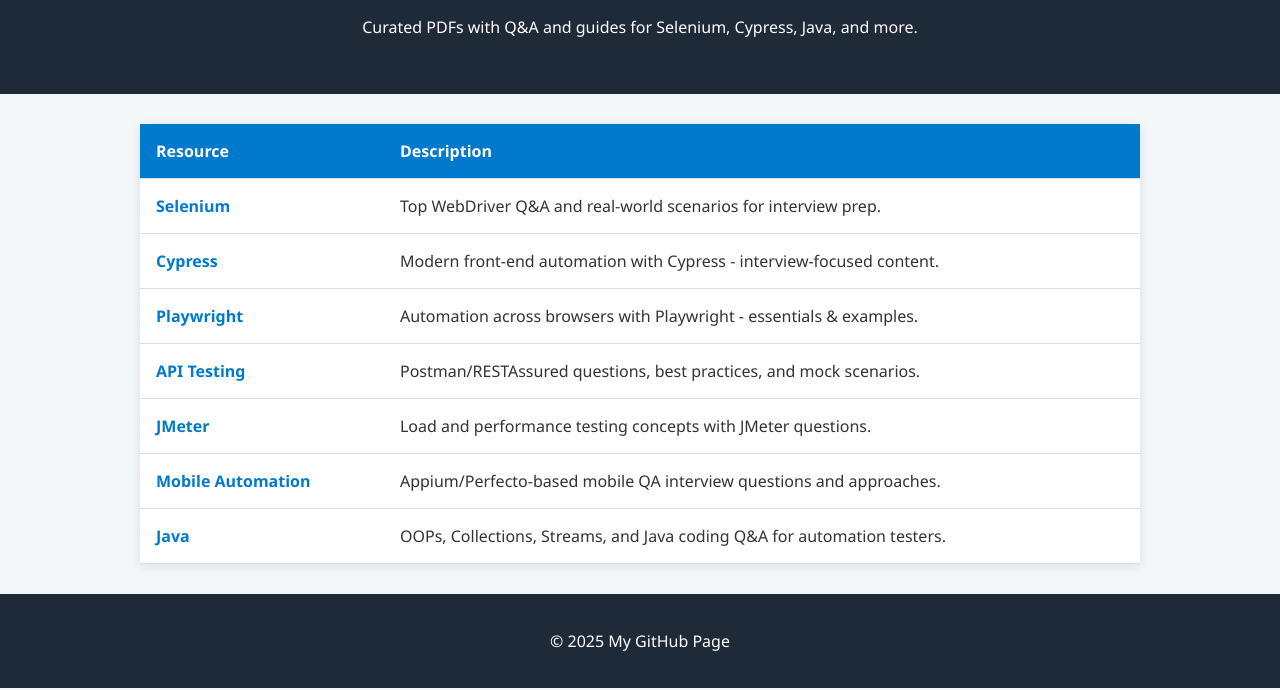
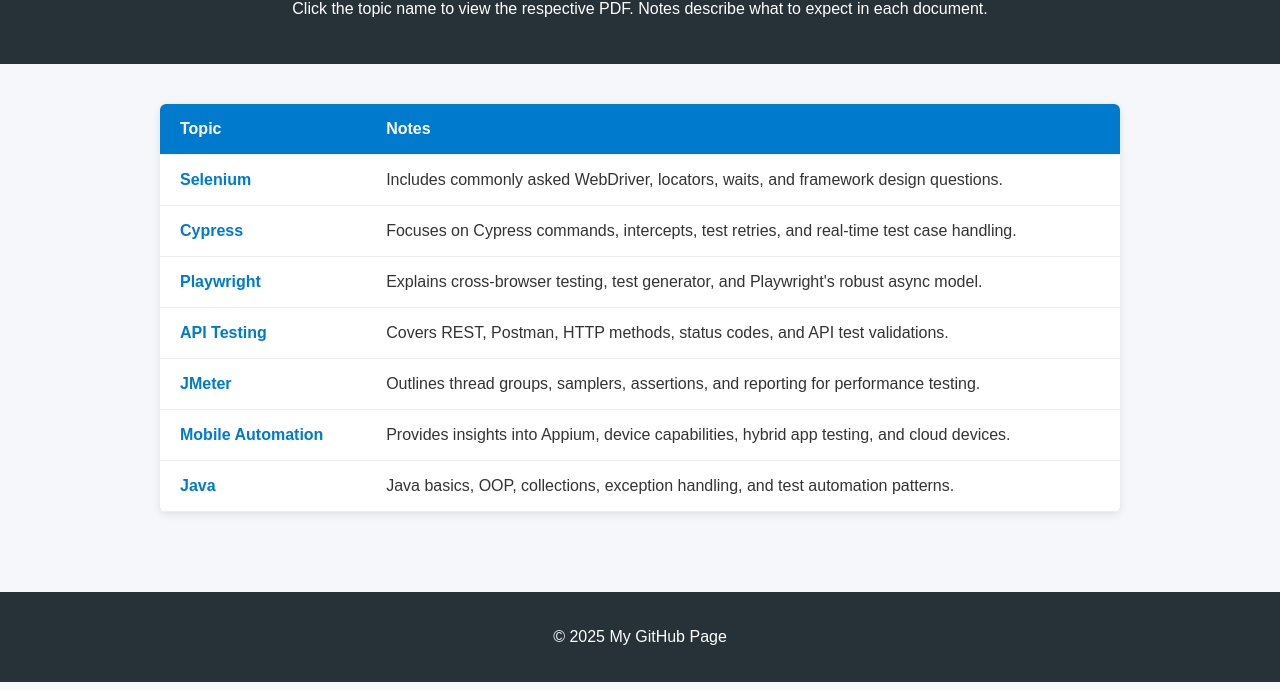
Before and after one commit to anandk625/my-website, a plain HTML site: page index.html in a window 1280 px wide. Shown: the part 110-800 px from the top of the page. Drawn offline with Linux system fonts and the light colour scheme.

Commit message:
another updated format for table

```diff
--- a/index.html
+++ b/index.html
@@ -9,45 +9,45 @@
 <body>
   <header>
     <h1>Automation Interview Resources</h1>
-    <p>Curated PDFs with Q&A and guides for Selenium, Cypress, Java, and more.</p>
+    <p>Click the topic name to view the respective PDF. Notes describe what to expect in each document.</p>
   </header>
 
   <main>
-    <table class="resource-table">
+    <table>
       <thead>
         <tr>
-          <th>Resource</th>
-          <th>Description</th>
+          <th>Topic</th>
+          <th>Notes</th>
         </tr>
       </thead>
       <tbody>
         <tr>
           <td><a href="docs/Selenium_Interview_Questions_Answers.pdf" target="_blank">Selenium</a></td>
-          <td>Top WebDriver Q&A and real-world scenarios for interview prep.</td>
+          <td>Includes commonly asked WebDriver, locators, waits, and framework design questions.</td>
         </tr>
         <tr>
           <td><a href="docs/Cypress_Interview_Questions_Answers.pdf" target="_blank">Cypress</a></td>
-          <td>Modern front-end automation with Cypress - interview-focused content.</td>
+          <td>Focuses on Cypress commands, intercepts, test retries, and real-time test case handling.</td>
         </tr>
         <tr>
           <td><a href="docs/Playwright_Interview_Questions_Answers.pdf" target="_blank">Playwright</a></td>
-          <td>Automation across browsers with Playwright - essentials & examples.</td>
+          <td>Explains cross-browser testing, test generator, and Playwright's robust async model.</td>
         </tr>
         <tr>
           <td><a href="docs/API_Testing_Interview_Questions_Answers.pdf" target="_blank">API Testing</a></td>
-          <td>Postman/RESTAssured questions, best practices, and mock scenarios.</td>
+          <td>Covers REST, Postman, HTTP methods, status codes, and API test validations.</td>
         </tr>
         <tr>
           <td><a href="docs/JMeter_Interview_Questions_Answers.pdf" target="_blank">JMeter</a></td>
-          <td>Load and performance testing concepts with JMeter questions.</td>
+          <td>Outlines thread groups, samplers, assertions, and reporting for performance testing.</td>
         </tr>
         <tr>
           <td><a href="docs/Mobile_Automation_Interview_Questions_Answers.pdf" target="_blank">Mobile Automation</a></td>
-          <td>Appium/Perfecto-based mobile QA interview questions and approaches.</td>
+          <td>Provides insights into Appium, device capabilities, hybrid app testing, and cloud devices.</td>
         </tr>
         <tr>
           <td><a href="docs/Java_Interview_Questions_Answers.pdf" target="_blank">Java</a></td>
-          <td>OOPs, Collections, Streams, and Java coding Q&A for automation testers.</td>
+          <td>Java basics, OOP, collections, exception handling, and test automation patterns.</td>
         </tr>
       </tbody>
     </table>
@@ -56,7 +56,5 @@
   <footer>
     <p>&copy; 2025 My GitHub Page</p>
   </footer>
-
-  <script src="script.js"></script>
 </body>
 </html>
--- a/style.css
+++ b/style.css
@@ -1,60 +1,58 @@
 body {
-  font-family: "Segoe UI", Tahoma, Geneva, Verdana, sans-serif;
-  background: #f4f7fa;
-  color: #333;
+  font-family: Arial, sans-serif;
+  background-color: #f5f7fa;
   margin: 0;
   padding: 0;
+  color: #333;
 }
 
 header {
-  background-color: #1e2a38;
+  background-color: #263238;
   color: white;
-  padding: 40px 20px;
   text-align: center;
+  padding: 30px 20px;
 }
 
 main {
-  padding: 30px;
-  max-width: 1000px;
-  margin: auto;
+  padding: 40px 20px;
+  max-width: 960px;
+  margin: 0 auto;
 }
 
-.resource-table {
+table {
   width: 100%;
   border-collapse: collapse;
   background-color: white;
-  box-shadow: 0 2px 10px rgba(0,0,0,0.1);
+  box-shadow: 0 2px 8px rgba(0, 0, 0, 0.1);
+  border-radius: 6px;
+  overflow: hidden;
 }
 
-.resource-table th,
-.resource-table td {
-  padding: 16px;
-  border-bottom: 1px solid #ddd;
-  text-align: left;
-}
-
-.resource-table th {
+thead {
   background-color: #007acc;
   color: white;
 }
 
-.resource-table tr:hover {
-  background-color: #f1f1f1;
+th, td {
+  padding: 16px 20px;
+  text-align: left;
+  border-bottom: 1px solid #eee;
 }
 
-.resource-table a {
+a {
   color: #007acc;
   text-decoration: none;
   font-weight: bold;
 }
 
-.resource-table a:hover {
+a:hover {
   text-decoration: underline;
 }
 
 footer {
-  background-color: #1e2a38;
+  background-color: #263238;
   color: white;
   text-align: center;
   padding: 20px;
+  margin-top: 40px;
 }
```
